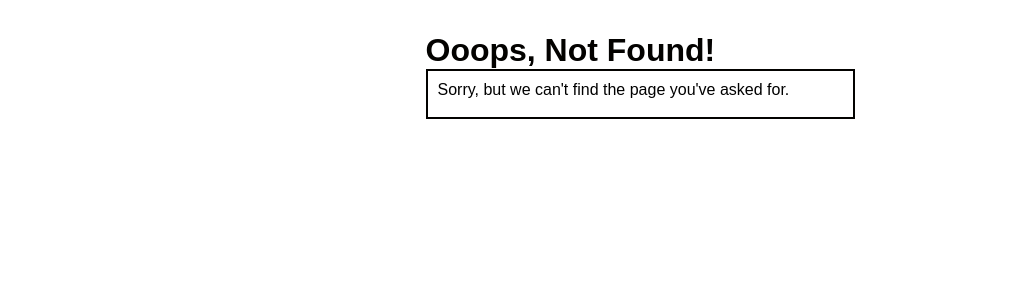
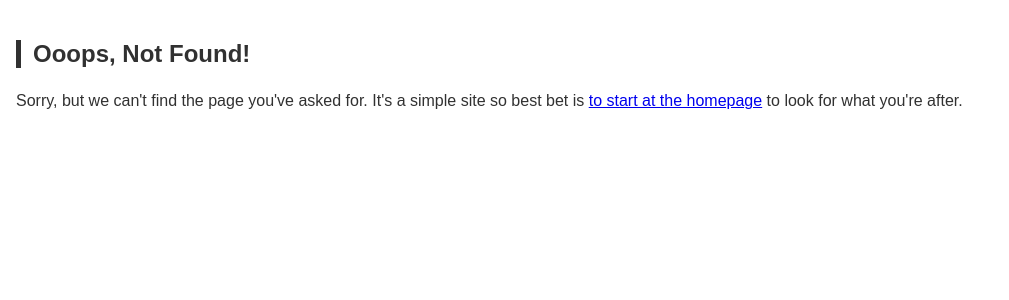
Before and after one commit to robtuley/world.rainchasers.com, a PHP site: page /static/asset/404.html in a window 1280 px wide. Shown: the top 300 px of the page, without its empty margins (0-1009 px from the left). Run offline with PHP 8.4, Linux system fonts and the light colour scheme; some libraries are stand-ins or nearby versions.

Commit message:
Updated 404 page

```diff
--- a/export.php
+++ b/export.php
@@ -38,8 +38,10 @@ $fb_img = 'http://'.DOMAIN.'/img/fb'.$fb_img.'.png';
 <!DOCTYPE html>
 <html lang=en>
 <head>
+  <meta charset=utf-8>
   <title><?php echo $escape($title); ?></title>
-  <meta charset=utf-8>
+  <meta name=viewport content="width=device-width,initial-scale=1.0">
+
   <meta property=og:title content="<?php echo $escape($fb_title); ?>">
   <meta property=og:type content="<?php echo $escape($fb_type); ?>">
   <meta property=og:url content=<?php echo $escape($fb_url); ?>>
--- a/static/asset/404.html
+++ b/static/asset/404.html
@@ -1,67 +1,28 @@
 <!DOCTYPE html>
 <html lang=en>
 <head>
-<title>Page Not Found</title>
 <meta charset=utf-8>
+<title>Ooops!</title>
+<meta name=viewport content="width=device-width,initial-scale=1.0">
 <style>
 body {
-  font-family: arial, helvetica, sans-serif;
-  text-align: center;
-}
-article {
-  display:block;
-  text-align: left;
-  width: 429px;
-  margin: 2em auto 0 auto;
+ font-family: arial,helvetica,sans-serif;
+ color:#313131;
+ padding:0.5em;
 }
 h1 {
-  font-size: 200%;
-  margin: 0;
-  color: #030200;
+ font-size: 150%;
+ margin:1em 0;
+ border-left:5px solid #313131;
+ padding-left:0.5em;
 }
-.actions {
-  border: 2px solid #030200;
-  padding: 10px;
-  width: 405px;
-}
-p {
-  margin: 0 0 0.5em 0;
-}
-/* Google Widget */
-#goog-wm { }
-#goog-wm h3.closest-match, #goog-wm h3.other-things {
-  font-size: 120%;
-  margin: 0.5em 0;
-}
-#goog-wm h3.closest-match a { }
-#goog-wm ul {
-  margin: 0;
-  padding: 0;
-  margin-left: 2em;
-  list-style: square outside;
-}
-#goog-wm ul li {
-    margin: 0.5em;
-}
-#goog-wm li.search-goog { display: list-item; }
 </style>
 </head>
 <body>
-<article>
 <h1>Ooops, Not Found!</h1>
-<div class=actions>
-<p>Sorry, but we can't find the page you've asked for.</p>
-<script>
-  var GOOG_FIXURL_LANG = 'en';
-  var GOOG_FIXURL_SITE = 'nextsw.im';
-</script>
-<script src=http://linkhelp.clients.google.com/tbproxy/lh/wm/fixurl.js></script>
-<noscript>
-<p>We suggest you try
-   <a href=http://nextsw.im>browsing to the homepage</a> to see if you can find what you're looking for.</p>
-</noscript>
-</div>
-</article>
+<p>Sorry, but we can't find the page you've asked for. It's a simple
+   site so best bet is <a href=/>to start at the homepage</a> to look for what you're
+   after.</p>
 
 <!--
 This is a short and sweet custom 404 page that uses Google's
```
